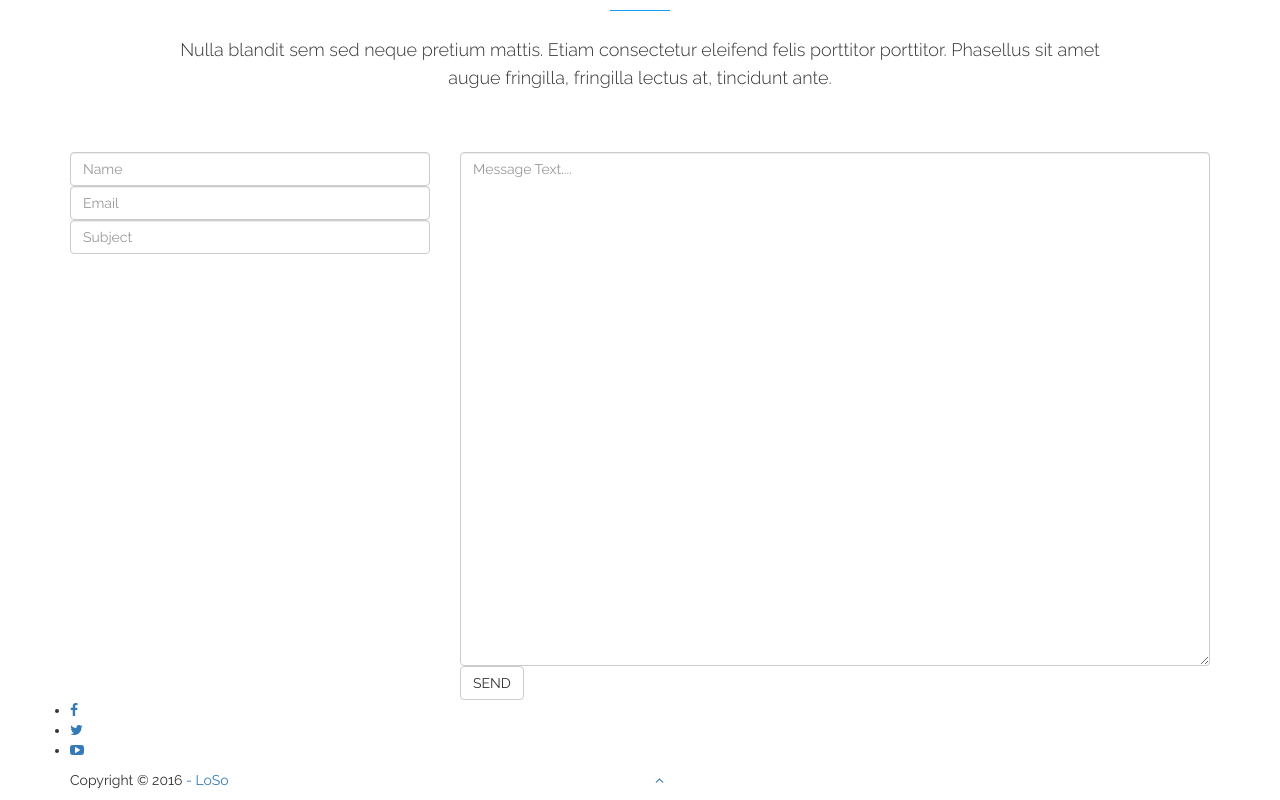
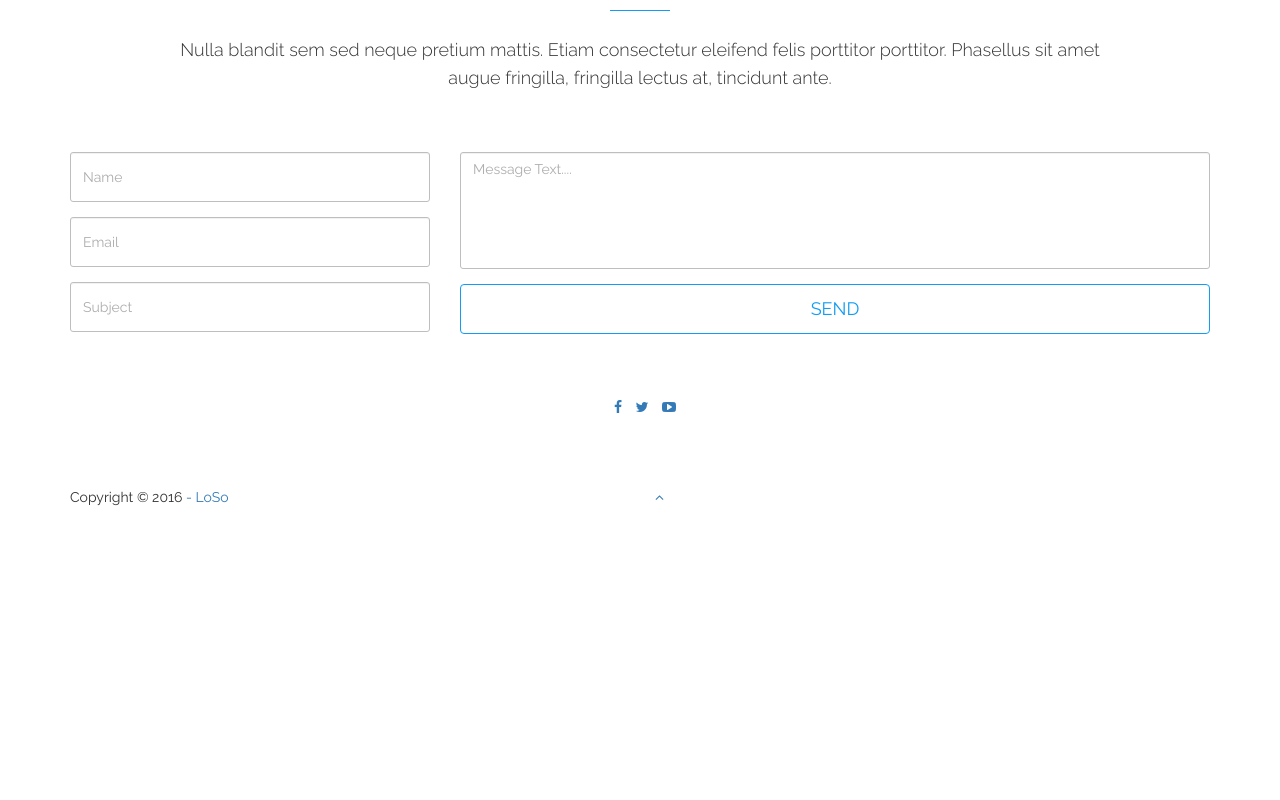
Before and after one commit to marb61a/loso_site, a plain HTML site: page index.html in a window 1280 px wide. Shown: the part 6192-6992 px from the top of the page. After the commit the page ends 6709 px from the top, so only its background shows below. Drawn offline with Linux system fonts and the light colour scheme; a script that the page names is missing.

Commit message:
added contact us styling

```diff
--- a/css/style.css
+++ b/css/style.css
@@ -562,3 +562,72 @@ p {
 .available-on-item:hover div.available-on-inner {
     opacity: 1;
 }
+
+
+/* CONTACT US */
+.contact-us-form .form-control {
+    display: block;
+    width: 100%;
+    height: 50px;
+    padding: 6px 12px;
+    font-size: 14px;
+    line-height: 21px;
+    color: #555;
+    background-color: transparent;
+    border: 1px solid #aeaeae;
+    border-radius: 3px;
+    margin-bottom: 15px;
+    opacity: .8;
+    outline: 0px !important;
+    transition: all 1s;
+    -moz-transition: all 1s;
+    -o-transition: all 1s;
+    -webkit-transition: all 1s;
+}
+
+#message {
+    height: 117px;
+    resize: none;
+}
+
+.submit-btn,
+.submit-btn:active,
+.submit-btn:focus,
+.submit-btn:visited {
+    background-color: transparent;
+    border: 1px solid #129CF3;
+    border-radius: 4px;
+    width: 100%;
+    height: 50px;
+    text-transform: uppercase;
+    font-size: 18px;
+    color: #129CF3;
+    outline: 0px !important;
+    transition: all 1s;
+    -moz-transition: all 1s;
+    -o-transition: all 1s;
+    -webkit-transition: all 1s;
+}
+
+.submit-btn:hover {
+    background: #129CF3;
+    color: #fff;
+    border-color: #129CF3;
+}
+
+.social-icons {
+    padding-top: 50px;
+    padding-bottom: 70px;
+}
+
+.social-icons ul {
+    margin: 0;
+    padding: 0;
+    text-align: center;
+}
+
+.social-icons ul li {
+    list-style: none;
+    display: inline;
+    padding-left: 10px;
+}
```
